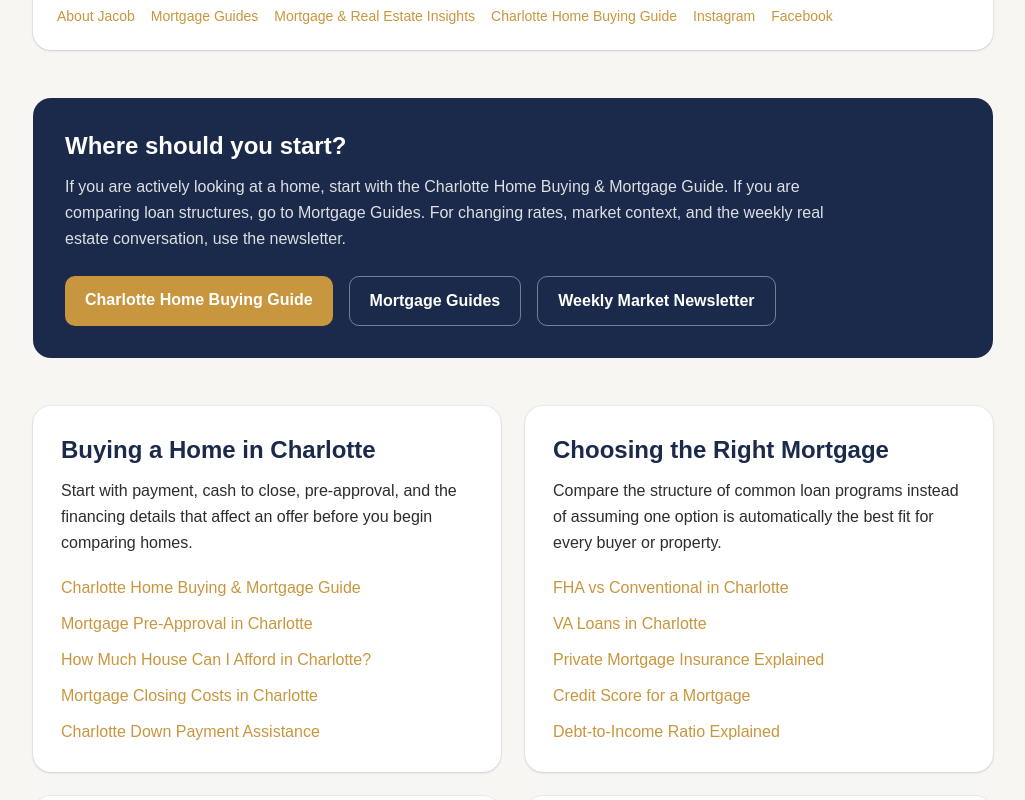
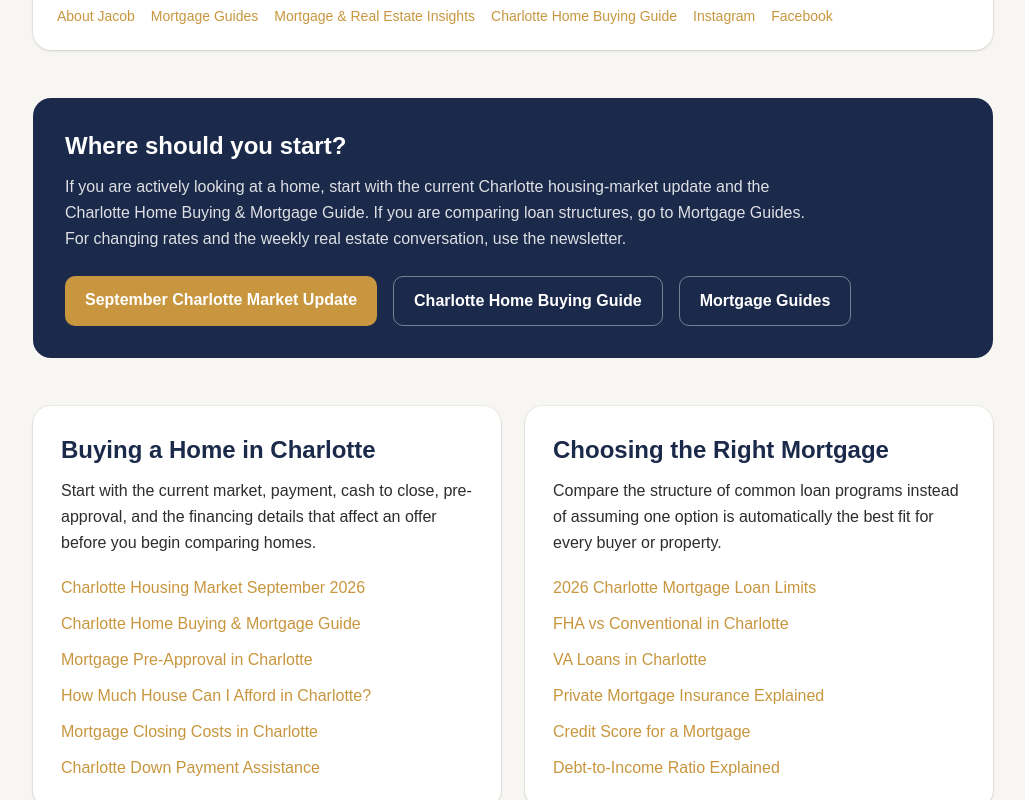
Before and after one commit to JLshope12/jacob-shope-mortgage, a Next.js app: page /blog in a window 1280 px wide. Shown: the part 653-1453 px from the top of the page, without its empty margins (127-1152 px from the left). Built offline with nearby package versions, Linux system fonts and the light colour scheme.

Commit message:
Feature current Charlotte housing market update in insights hub

```diff
--- a/app/blog/page.tsx
+++ b/app/blog/page.tsx
@@ -12,8 +12,9 @@ const collections = [
   {
     title: "Buying a Home in Charlotte",
     description:
-      "Start with payment, cash to close, pre-approval, and the financing details that affect an offer before you begin comparing homes.",
+      "Start with the current market, payment, cash to close, pre-approval, and the financing details that affect an offer before you begin comparing homes.",
     links: [
+      ["Charlotte Housing Market September 2026", "/charlotte-housing-market-september-2026"],
       ["Charlotte Home Buying & Mortgage Guide", "/charlotte-home-buying-mortgage-guide"],
       ["Mortgage Pre-Approval in Charlotte", "/mortgage-preapproval-charlotte"],
       ["How Much House Can I Afford in Charlotte?", "/how-much-house-can-i-afford-charlotte"],
@@ -26,6 +27,7 @@ const collections = [
     description:
       "Compare the structure of common loan programs instead of assuming one option is automatically the best fit for every buyer or property.",
     links: [
+      ["2026 Charlotte Mortgage Loan Limits", "/charlotte-mortgage-loan-limits-2026"],
       ["FHA vs Conventional in Charlotte", "/fha-vs-conventional-charlotte"],
       ["VA Loans in Charlotte", "/va-loans-charlotte"],
       ["Private Mortgage Insurance Explained", "/private-mortgage-insurance-charlotte"],
@@ -149,19 +151,19 @@ export default function BlogPage() {
         <section className="mt-12 rounded-2xl bg-navy p-8 text-white">
           <h2 className="text-2xl font-bold">Where should you start?</h2>
           <p className="mt-3 max-w-3xl leading-relaxed text-white/85">
-            If you are actively looking at a home, start with the Charlotte Home Buying & Mortgage
-            Guide. If you are comparing loan structures, go to Mortgage Guides. For changing rates,
-            market context, and the weekly real estate conversation, use the newsletter.
+            If you are actively looking at a home, start with the current Charlotte housing-market update
+            and the Charlotte Home Buying & Mortgage Guide. If you are comparing loan structures, go to
+            Mortgage Guides. For changing rates and the weekly real estate conversation, use the newsletter.
           </p>
           <div className="mt-6 flex flex-wrap gap-4">
-            <Link href="/charlotte-home-buying-mortgage-guide" className="rounded-lg bg-gold px-5 py-3 font-semibold text-white hover:bg-gold/90">
+            <Link href="/charlotte-housing-market-september-2026" className="rounded-lg bg-gold px-5 py-3 font-semibold text-white hover:bg-gold/90">
+              September Charlotte Market Update
+            </Link>
+            <Link href="/charlotte-home-buying-mortgage-guide" className="rounded-lg border border-white/40 px-5 py-3 font-semibold text-white hover:bg-white hover:text-navy">
               Charlotte Home Buying Guide
             </Link>
             <Link href="/mortgage-guides" className="rounded-lg border border-white/40 px-5 py-3 font-semibold text-white hover:bg-white hover:text-navy">
               Mortgage Guides
-            </Link>
-            <Link href="/newsletter" className="rounded-lg border border-white/40 px-5 py-3 font-semibold text-white hover:bg-white hover:text-navy">
-              Weekly Market Newsletter
             </Link>
           </div>
         </section>
```
